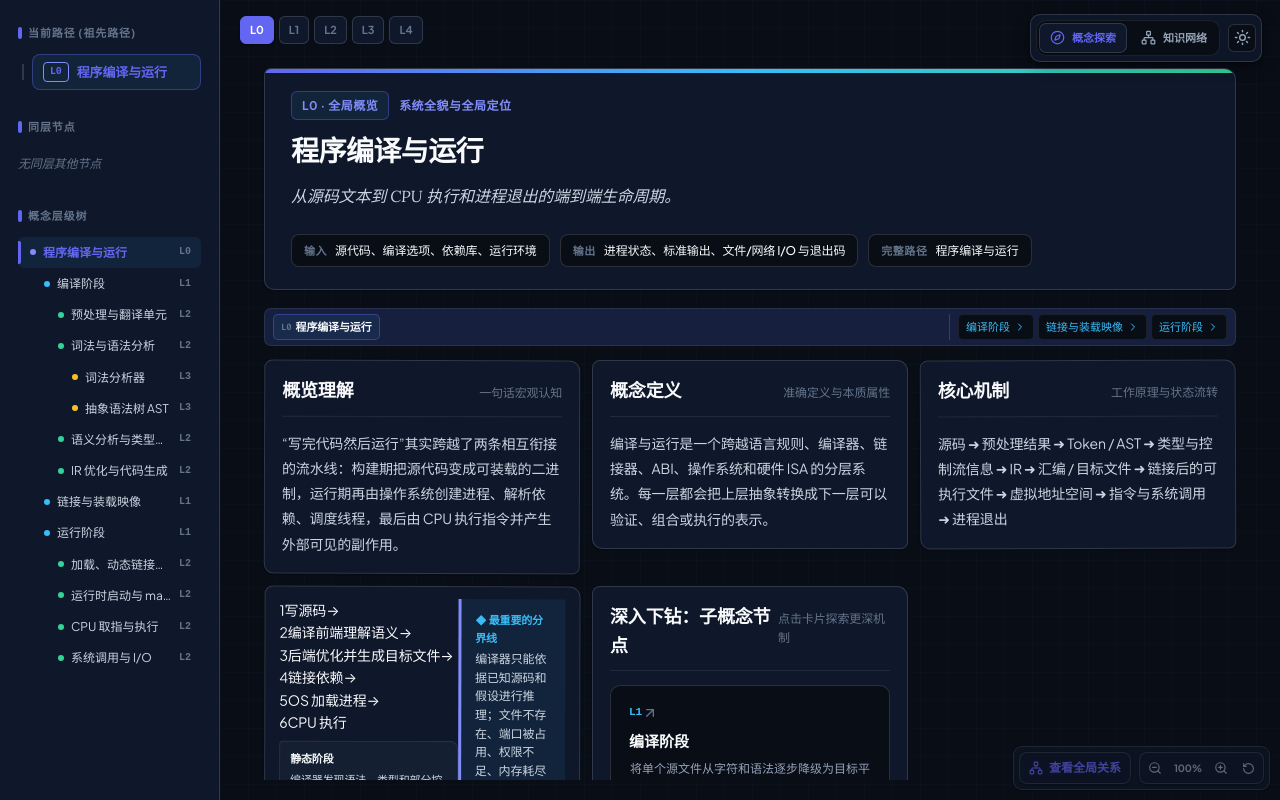
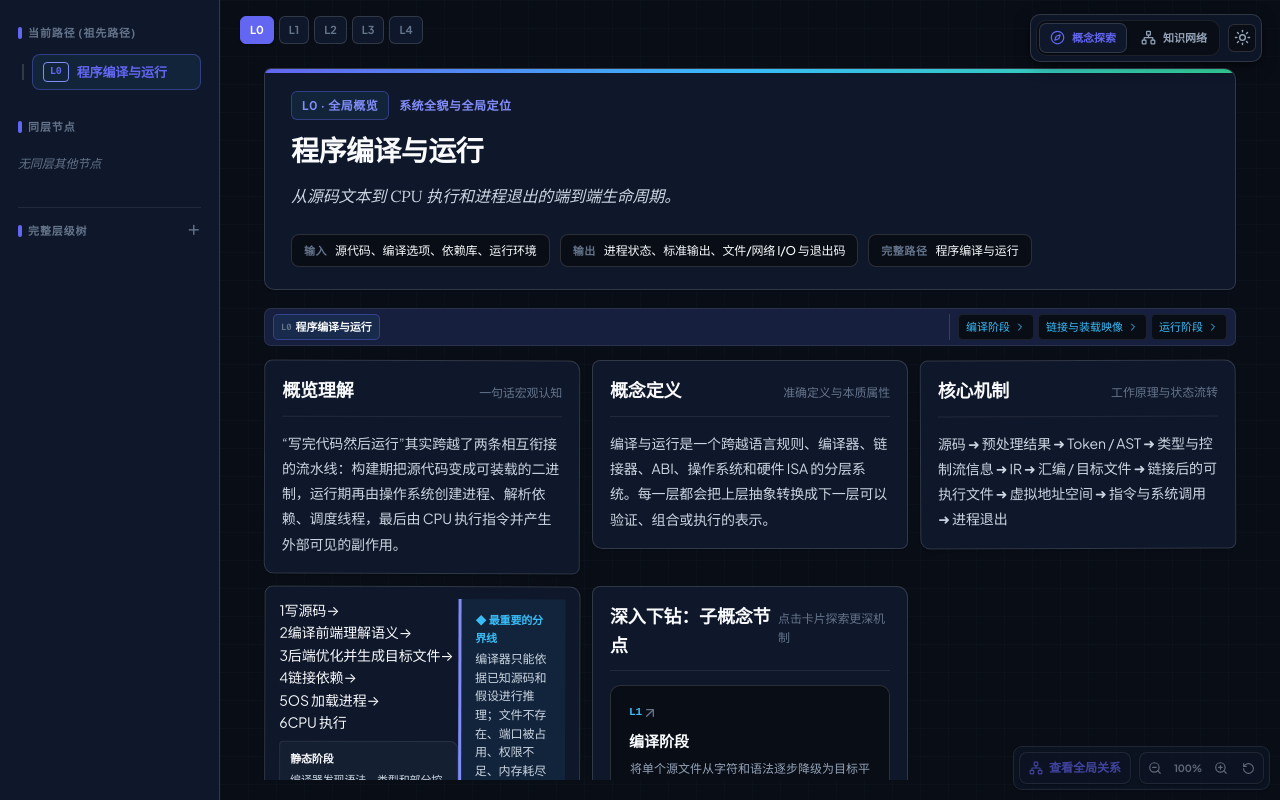
Before and after one commit to wurenrumian/concept-atlas, a React (Vite) app: page / in a window 1280 px wide. Built offline with nearby package versions, Linux system fonts and the light colour scheme.

Commit message:
refactor: simplify explorer sidebar

```diff
--- a/src/styles/concept-explain.css
+++ b/src/styles/concept-explain.css
@@ -411,6 +411,29 @@ button:focus-visible, a:focus-visible, [role="button"]:focus-visible {
   margin-bottom: 28px;
 }
 
+.compact-tree {
+  margin-top: 8px;
+  margin-bottom: 0;
+  border-top: 1px solid var(--border-subtle);
+  padding-top: 12px;
+}
+
+.compact-tree > summary {
+  list-style: none;
+  cursor: pointer;
+  margin-bottom: 0;
+}
+
+.compact-tree > summary::-webkit-details-marker { display: none; }
+.compact-tree > summary::after {
+  content: '＋';
+  margin-left: auto;
+  color: var(--text-dim);
+  font-size: 13px;
+}
+.compact-tree[open] > summary { margin-bottom: 12px; }
+.compact-tree[open] > summary::after { content: '−'; }
+
 .side-label {
   display: flex;
   align-items: center;
--- a/src/views/NodeExplorer.jsx
+++ b/src/views/NodeExplorer.jsx
@@ -102,15 +102,6 @@ export function NodeExplorer({
           </div>
         </div>
 
-        {parentNode && (
-          <div className="side-section">
-            <button className="back-parent-btn" onClick={() => onSelectNode(parentNode.id)}>
-              <CornerLeftUp size={14} />
-              <span>返回父级：{parentNode.title}</span>
-            </button>
-          </div>
-        )}
-
         <div className="side-section">
           <div className="side-label">同层节点</div>
           <div className="sibling-list">
@@ -132,12 +123,12 @@ export function NodeExplorer({
           </div>
         </div>
 
-        <div className="side-section tree-section">
-          <div className="side-label">概念层级树</div>
+        <details className="side-section tree-section compact-tree">
+          <summary className="side-label">完整层级树</summary>
           <div className="concept-nav-tree">
             {renderNavTree(nodes, graph.meta.rootId, currentNode.id, onSelectNode)}
           </div>
-        </div>
+        </details>
       </aside>
 
       {/* 2. Middle Column: Current Node Explanation Card */}
```
Also changed, not shown: 1 other file (tests, documents, lock files or other folders).
